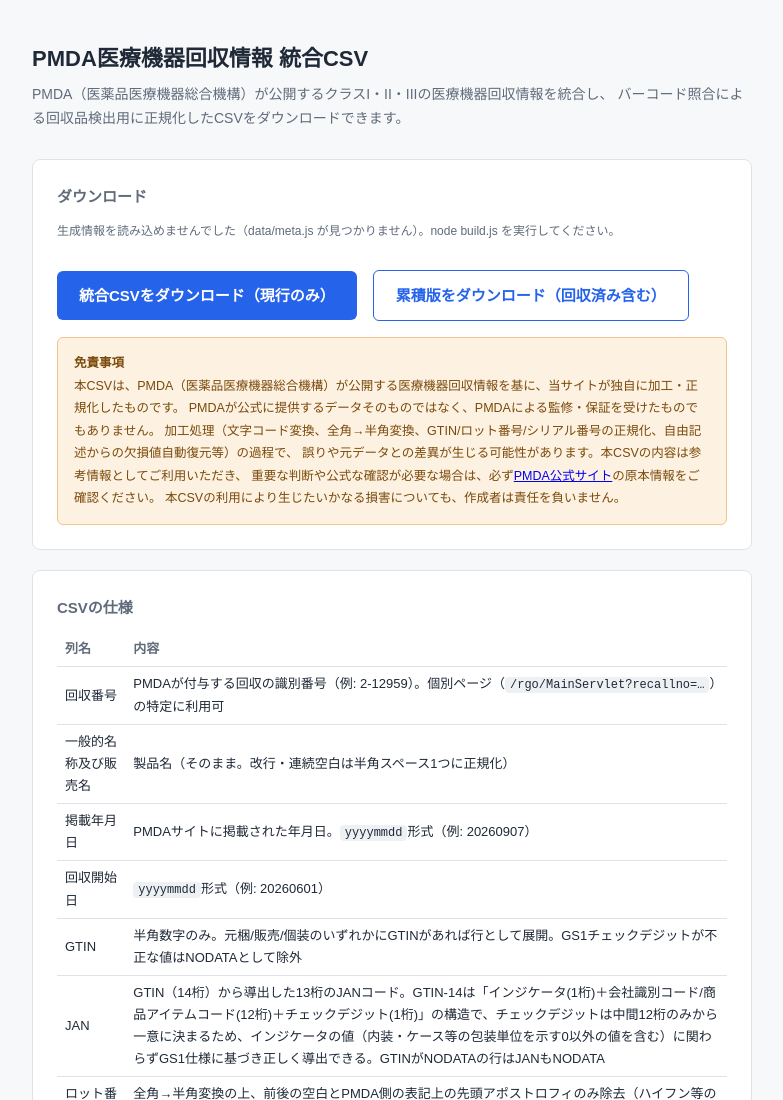
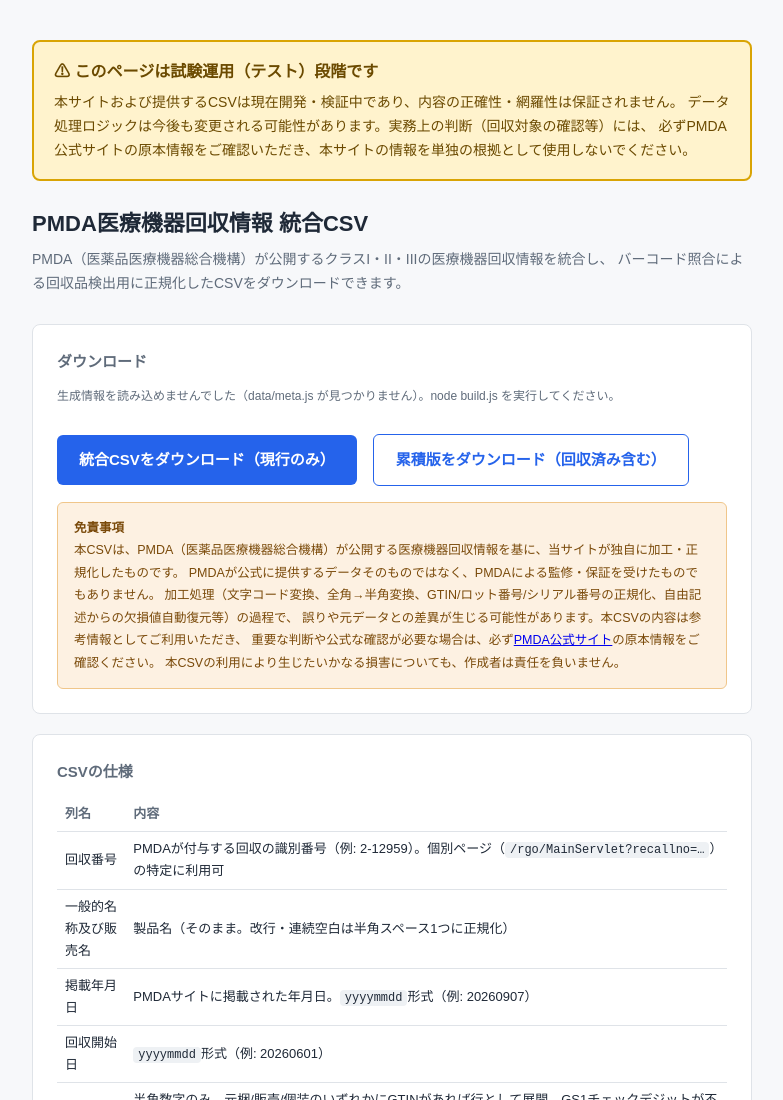
Before and after one commit to MedSupplyLogi-Info/pmda-recall-list, a plain HTML site: page index.html in a window 1280 px wide. Shown: the top 1100 px of the page, without its empty margins (248-1031 px from the left). Drawn offline with Linux system fonts and the light colour scheme; a script that the page names is missing.

Commit message:
トップページに試験運用中であることの注意バナーを追加
本サイト・CSVが開発・検証段階であり、内容の正確性・網羅性を保証しないこと、
実務判断にはPMDA公式サイトの原本確認が必要であることをページ最上部で明示する。

Co-Authored-By: Claude Sonnet 5 <noreply@anthropic.com>

```diff
--- a/index.html
+++ b/index.html
@@ -164,10 +164,30 @@
   .status-ok { background: #e3f2ef; color: #0f6e64; }
   .status-warn { background: #fdf1e2; color: #b45309; }
   .status-removed { background: #ececec; color: #5f6b7a; }
+  .test-banner {
+    background: #fff3cd;
+    border: 2px solid #d9a404;
+    color: #6b4a00;
+    border-radius: 8px;
+    padding: 16px 20px;
+    margin-bottom: 24px;
+    font-size: 14px;
+  }
+  .test-banner strong {
+    display: block;
+    font-size: 16px;
+    margin-bottom: 6px;
+  }
 </style>
 </head>
 <body>
 <div class="wrap">
+  <div class="test-banner">
+    <strong>⚠ このページは試験運用（テスト）段階です</strong>
+    本サイトおよび提供するCSVは現在開発・検証中であり、内容の正確性・網羅性は保証されません。
+    データ処理ロジックは今後も変更される可能性があります。実務上の判断（回収対象の確認等）には、
+    必ずPMDA公式サイトの原本情報をご確認いただき、本サイトの情報を単独の根拠として使用しないでください。
+  </div>
   <h1>PMDA医療機器回収情報 統合CSV</h1>
   <p class="lead">
     PMDA（医薬品医療機器総合機構）が公開するクラスI・II・IIIの医療機器回収情報を統合し、
```
